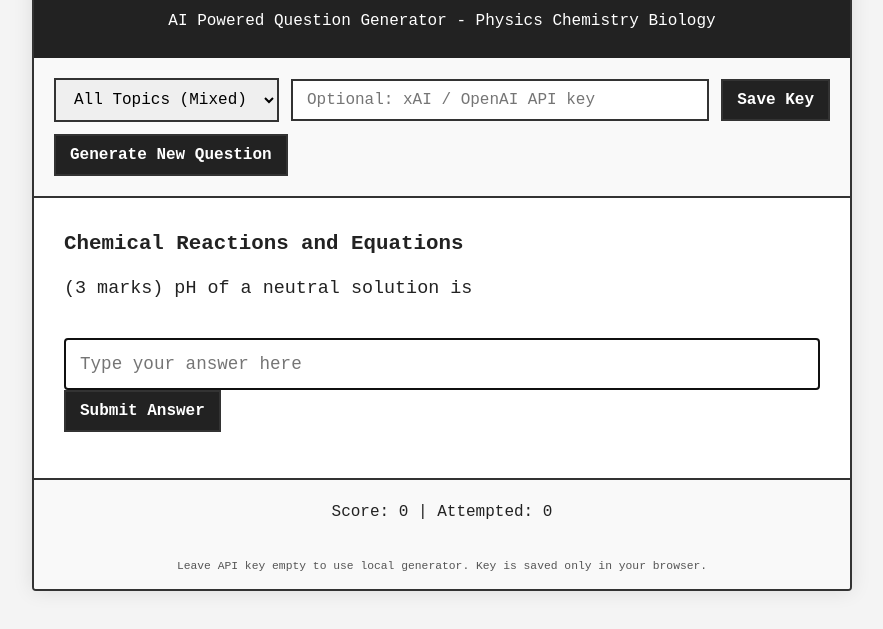
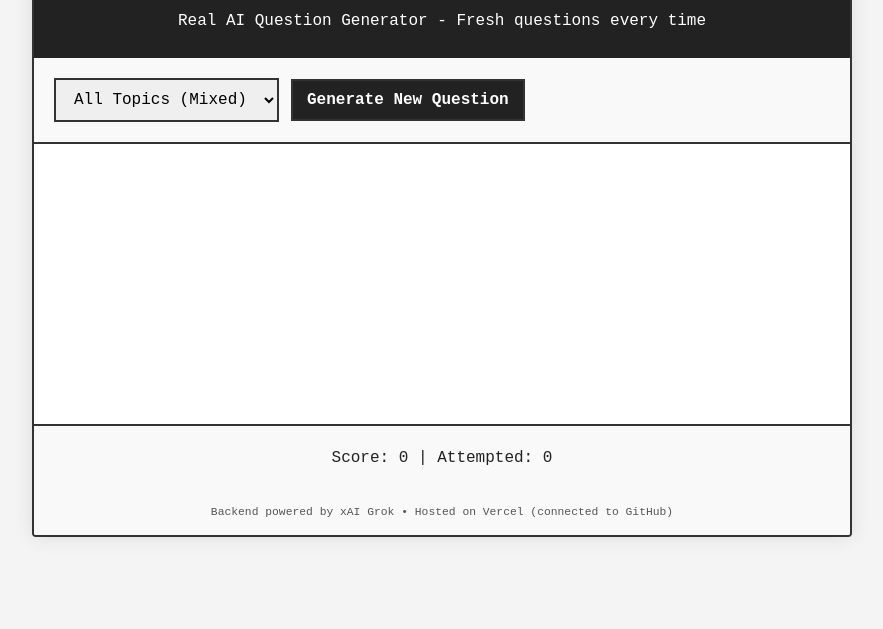
Before and after one commit to maths735/Class-10---Science, a plain HTML site: page index.html in a window 1280 px wide. Shown: the part 87-716 px from the top of the page, without its empty margins (198-1081 px from the left). Drawn offline with Linux system fonts and the light colour scheme.

Commit message:
Update description and remove API key input

```diff
--- a/index.html
+++ b/index.html
@@ -10,7 +10,7 @@
   <div class="container">
     <header>
       <h1>Class 10 Science Board Exam Practice</h1>
-      <p>AI Powered Question Generator - Physics Chemistry Biology</p>
+      <p>Real AI Question Generator - Fresh questions every time</p>
     </header>
 
     <div class="controls">
@@ -20,9 +20,6 @@
         <option value="chemistry">Chemistry</option>
         <option value="biology">Biology</option>
       </select>
-
-      <input type="text" id="apiKey" placeholder="Optional: xAI / OpenAI API key" style="flex:1;">
-      <button id="saveKey">Save Key</button>
       <button id="generateBtn">Generate New Question</button>
     </div>
 
@@ -44,7 +41,7 @@
     </div>
 
     <div class="info">
-      <small>Leave API key empty to use local generator. Key is saved only in your browser.</small>
+      <small>Backend powered by xAI Grok • Hosted on Vercel (connected to GitHub)</small>
     </div>
   </div>
 
```
